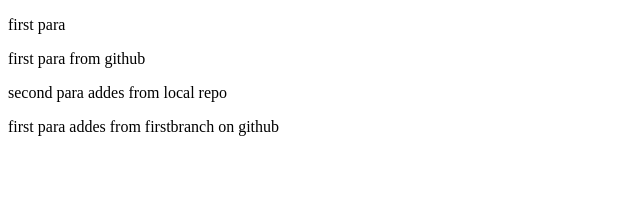
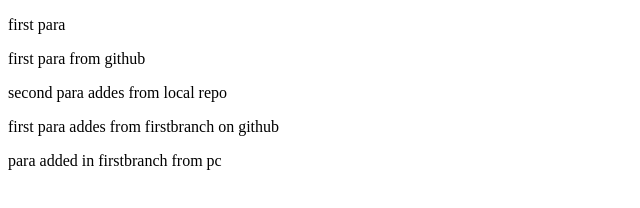
Before and after one commit to SyedHuzaifa98/14JuneProject, a plain HTML site: page index.html in a window 1280 px wide. Shown: the whole page, without its empty margins (0-640 px from the left). Drawn offline with Linux system fonts and the light colour scheme.

Commit message:
commit added in firsrtbranch

```diff
--- a/index.html
+++ b/index.html
@@ -14,5 +14,7 @@
     <p>second para addes from local repo</p>
 
     <p>first para addes from firstbranch on github</p>
+
+    <p>para added in firstbranch from pc</p>
 </body>
 </html>
```
